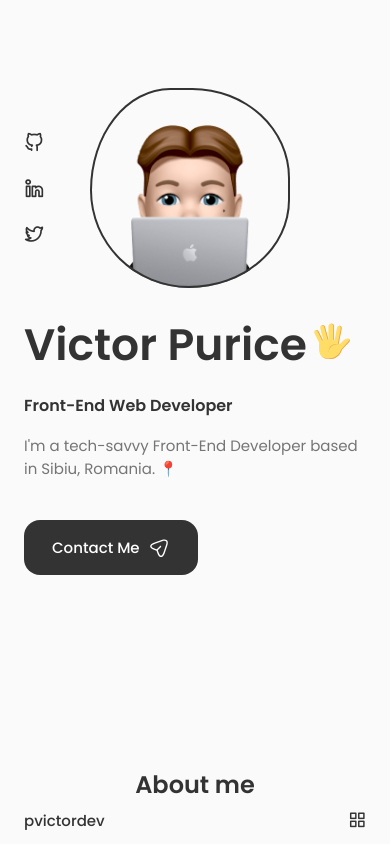
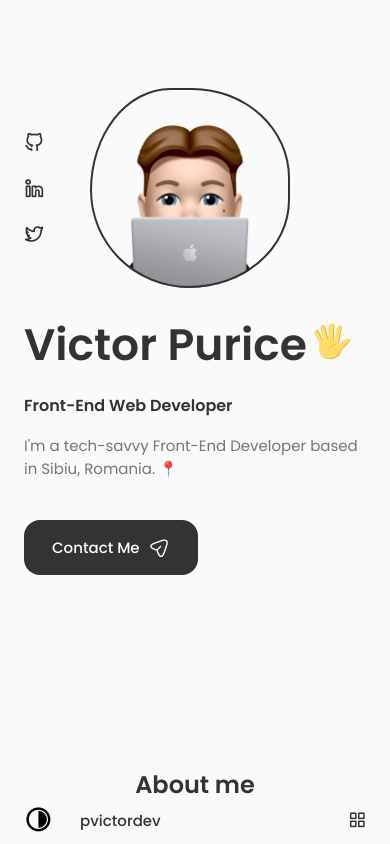
Before and after one commit to pvictordev/pvictordev-portfolio, a React (Vite) app: page / in a window 390 px wide. Shown: the top 844 px of the page. Built offline with nearby package versions, Linux system fonts and the light colour scheme.

Commit message:
setting dark mode

```diff
--- a/index.html
+++ b/index.html
@@ -1,13 +1,19 @@
-<!doctype html>
+<!DOCTYPE html>
 <html lang="en">
   <head>
     <meta charset="UTF-8" />
     <meta name="viewport" content="width=device-width, initial-scale=1.0" />
     <link rel="icon" type="image/svg+xml" href="/vite.svg" />
     <!-- boxicons -->
-    <link href='https://unpkg.com/boxicons@2.1.4/css/boxicons.min.css' rel='stylesheet'>
+    <link
+      href="https://unpkg.com/boxicons@2.1.4/css/boxicons.min.css"
+      rel="stylesheet"
+    />
     <!-- unicons -->
-    <link rel="stylesheet" href="https://unicons.iconscout.com/release/v4.0.8/css/line.css">
+    <link
+      rel="stylesheet"
+      href="https://unicons.iconscout.com/release/v4.0.8/css/line.css"
+    />
 
     <title>pvictordev</title>
   </head>
--- a/src/App.css
+++ b/src/App.css
@@ -11,6 +11,7 @@
   --sat: 0%;
   --title-color: hsl(var(--hue), var(--sat), 20%);
   --title-color-dark: hsl(var(--hue), var(--sat), 0%);
+  --theme-color-dark: hsl(var(--hue), var(--sat), 10%);
   --text-color: hsl(var(--hue), var(--sat), 46%);
   --body-color: hsl(var(--hue), var(--sat), 98%);
   --container-color: #fff;
@@ -82,27 +83,38 @@ textarea {
   font-size: var(--normal-font-size);
 }
 
+/*
+shades of white:
+container-color - is the whitest white
+body-color - is the darkest white
+
+shades of black:
+text-color - is the whitest black
+title-color - is the lightest black
+title-color-dark - is the darkest black
+*/
+
 body {
   background-color: var(--body-color);
   color: var(--text-color);
 }
-body::-webkit-scrollbar-track
-{
-	-webkit-box-shadow: inset 0 0 6px rgba(0,0,0,0.3);
-	background-color: #F5F5F5;
+.dark {
+  background-color: var(--theme-color-dark);
+  color: var(--body-color);
+}
+body::-webkit-scrollbar-track {
+  -webkit-box-shadow: inset 0 0 6px rgba(0, 0, 0, 0.3);
+  background-color: #f5f5f5;
 }
 
-body::-webkit-scrollbar
-{
-	width: 10px;
-	background-color: #F5F5F5;
+body::-webkit-scrollbar {
+  width: 10px;
+  background-color: #f5f5f5;
 }
 
-body::-webkit-scrollbar-thumb
-{
+body::-webkit-scrollbar-thumb {
   background-color: var(--title-color);
 }
-
 
 h1,
 h2,
@@ -117,6 +129,7 @@ ul {
 
 a {
   text-decoration: none;
+  color: var(--title-color);
 }
 
 button {
--- a/src/App.jsx
+++ b/src/App.jsx
@@ -1,37 +1,41 @@
-import React from 'react'
-import './App.css'
-import Header from './components/header/Header'
-import Home from './components/home/Home'
-import About from './components/about/About'
+import React, {useState} from "react";
+import "./App.css";
+import Header from "./components/header/Header";
+import Home from "./components/home/Home";
+import About from "./components/about/About";
 // import Skills from './components/skills/Skills'
-import Services from './components/services/Services'
-import Qualification from './components/qualification/Qualification'
-import Work from './components/work/Work'
+import Services from "./components/services/Services";
+import Qualification from "./components/qualification/Qualification";
+import Work from "./components/work/Work";
 // import Testimonials from './components/testimonials/Testimonials'
-import Contact from './components/contact/Contact'
-import Footer from './components/footer/Footer'
-import ScrollUp from './components/scrollup/ScrollUp'
+import Contact from "./components/contact/Contact";
+import Footer from "./components/footer/Footer";
+import ScrollUp from "./components/scrollup/ScrollUp";
 
 function App() {
+  //theme color
+  const [theme, setTheme] = useState(false);
+  const themeToggle = () => {
+    setTheme((prev) => !prev);
+  };
+
   return (
-    <div className='app'>
-      <Header/>
-
-      <main className='main'>
-        <Home/>
-        <About/>
+    <div className="app">
+      <Header />
+      <main className="main">
+        <Home />
+        <About />
         {/* <Skills/> */}
-        <Services/>
-        <Qualification/>
-        <Work/>
+        <Services />
+        <Qualification />
+        <Work />
         {/* <Testimonials/> */}
-        <Contact/>
-
+        <Contact />
       </main>
-      <Footer/>
-      <ScrollUp/>
+      <Footer />
+      <ScrollUp />
     </div>
-  )
+  );
 }
 
-export default App
+export default App;
--- a/src/components/header/Header.jsx
+++ b/src/components/header/Header.jsx
@@ -1,36 +1,35 @@
-import React, { useState } from 'react'
-import "./header.css"
+import React, { useState } from "react";
+import "./header.css";
 const Header = () => {
   //change bg Header
-    window.addEventListener("scroll", function() {
+  window.addEventListener("scroll", function () {
     const header = document.querySelector(".header");
     //when scroll is higher than 200 vh, add the scroll-header to a tag with the header tah
     if (this.scrollY >= 200) {
-            header.classList.add("scroll-header")
+      header.classList.add("scroll-header");
     } else {
-            header.classList.remove('scroll-header')
+      header.classList.remove("scroll-header");
     }
   });
   // toggle menu
-    const[Toggle, showMenu] = useState(false)
+  const [Toggle, showMenu] = useState(false);
   const [activeNav, setActiveNav] = useState("#home");
 
   return (
     <header className="header">
-            <nav className='nav container'>
-                <a href='index.html' className='nav__logo'>pvictordev</a>
-
-                <div className={
-                    Toggle ? "nav__menu show-menu": "nav__menu"
-                    }>
-                    <ul className='nav__list grid'>
+      <nav className="nav container">
+        <i className="bx bx-adjust theme-toggle"></i>
+        <a href="index.html" className="nav__logo">
+          pvictordev
+        </a>
+        <div className={Toggle ? "nav__menu show-menu" : "nav__menu"}>
+          <ul className="nav__list grid">
             <li className="nav__item">
               <a
                 href="#home"
                 onClick={() => setActiveNav("#home")}
-
                 className={
-                                    activeNav === "#home" ? "nav__link active-link":"nav__link"
+                  activeNav === "#home" ? "nav__link active-link" : "nav__link"
                 }
               >
                 <i className="uil uil-estate nav__icon"></i> Home
@@ -42,7 +41,7 @@ const Header = () => {
                 href="#about"
                 onClick={() => setActiveNav("#about")}
                 className={
-                                    activeNav === "#about" ? "nav__link active-link":"nav__link"
+                  activeNav === "#about" ? "nav__link active-link" : "nav__link"
                 }
               >
                 <i className="uil uil-user nav__icon"></i> About
@@ -66,7 +65,9 @@ const Header = () => {
                 href="#services"
                 onClick={() => setActiveNav("#services")}
                 className={
-                                    activeNav === "#services" ? "nav__link active-link":"nav__link"
+                  activeNav === "#services"
+                    ? "nav__link active-link"
+                    : "nav__link"
                 }
               >
                 <i className="uil uil-briefcase-alt nav__icon"></i> Services
@@ -78,8 +79,11 @@ const Header = () => {
                 href="#portfolio"
                 onClick={() => setActiveNav("#portfolio")}
                 className={
-                                        activeNav === "#portfolio" ? "nav__link active-link":"nav__link"
-                                }>
+                  activeNav === "#portfolio"
+                    ? "nav__link active-link"
+                    : "nav__link"
+                }
+              >
                 <i className="uil uil-scenery nav__icon"></i> Portfolio
               </a>
             </li>
@@ -89,28 +93,26 @@ const Header = () => {
                 href="#contact"
                 onClick={() => setActiveNav("#contact")}
                 className={
-                                    activeNav === "#contact" ? "nav__link active-link":"nav__link"
+                  activeNav === "#contact"
+                    ? "nav__link active-link"
+                    : "nav__link"
                 }
               >
-
                 <i className="uil uil-message nav__icon"></i> Contact
               </a>
             </li>
-
           </ul>
-                    <i className="uil uil-times nav__close"
+          <i
+            className="uil uil-times nav__close"
             onClick={() => showMenu(!Toggle)}
           ></i>
         </div>
-
-                <div className="nav__toggle"
-
-                onClick={() => showMenu(!Toggle)}>
+        <div className="nav__toggle" onClick={() => showMenu(!Toggle)}>
           <i className="uil uil-apps"></i>
         </div>
       </nav>
     </header>
-    )
-}
+  );
+};
 
-export default Header
+export default Header;
--- a/src/components/header/header.css
+++ b/src/components/header/header.css
@@ -1,9 +1,10 @@
 .header {
   width: 100%;
   position: fixed;
-    top: 0; left: 0;
-    z-index: var(--z-fixed) ;
-    background-color:var(--body-color);
+  top: 0;
+  left: 0;
+  z-index: var(--z-fixed);
+  background-color: var(--body-color);
 }
 
 .nav {
@@ -16,13 +17,13 @@
 
 .nav__logo,
 .nav__toggle {
-    color:var(--title-color);
+  color: var(--title-color);
   font-weight: var(--font-medium);
 }
 
 .nav__list {
   display: flex;
-    column-gap:2rem;
+  column-gap: 2rem;
 }
 
 .nav__link {
@@ -32,7 +33,7 @@
   font-size: var(--small-font-size);
   color: var(--title-color);
   font-weight: var(--font-medium);
-    transition: .3s;
+  transition: 0.3s;
 }
 
 .nav__icon,
@@ -51,29 +52,40 @@
 .scroll-header {
   box-shadow: 0 -1px 4px rgba(0, 0, 0, 0.1);
 }
+.theme-toggle {
+  position: absolute;
+  left: 1.5rem;
+  font-size: 1.8rem;
+  color: var(--title-color-dark);
+  cursor: pointer;
+}
 
 /*breakpoints*/
+@media screen and (max-width: 1170px) {
+  .nav__logo {
+    padding-left: 3.5rem;
+  }
+}
 /*medium devices*/
 @media screen and (max-width: 768px) {
-
-    .header{
+  .header {
     top: initial;
     bottom: 0;
   }
 
-    .nav{
+  .nav {
     height: var(--header-height);
   }
-    .nav__menu{
+  .nav__menu {
     position: fixed;
     bottom: -100%;
     left: 0;
     width: 100%;
     background-color: var(--body-color);
     padding: 2rem 1.5rem 4rem;
-        box-shadow: 0 -1px 4px rgba(0,0,0,0.15);
-        border-radius: 1.5rem 1.5rem 0 0 ;
-        transition: .3s;
+    box-shadow: 0 -1px 4px rgba(0, 0, 0, 0.15);
+    border-radius: 1.5rem 1.5rem 0 0;
+    transition: 0.3s;
   }
 
   .show-menu {
@@ -82,7 +94,7 @@
 
   .nav__list {
     display: grid;
-        grid-template-columns: repeat(3,1fr);
+    grid-template-columns: repeat(3, 1fr);
     gap: 2rem;
   }
   .nav__icon {
@@ -97,14 +109,13 @@
     color: var(--title-color);
   }
   .nav__close:hover {
-        color: var(--title-color-dark)
+    color: var(--title-color-dark);
   }
 
   .nav__toggle {
     font-size: 1.1rem;
     cursor: pointer;
   }
-
 
   .nav__icon,
   .nav__close,
@@ -121,5 +132,4 @@
   .nav__list {
     column-gap: 0;
   }
-
 }
--- a/src/components/home/home.css
+++ b/src/components/home/home.css
@@ -15,10 +15,7 @@
 }
 .home__social-icon {
   font-size: 1.25rem;
-  color: var(--title-color);
-}
-.home__social-icon {
-  color: var(--title-color);
+  transition: 0.15s all ease;
 }
 .home__social-icon:hover {
   color: var(--title-color-dark);
```
Lines whose indentation alone changed are shown as unchanged.
